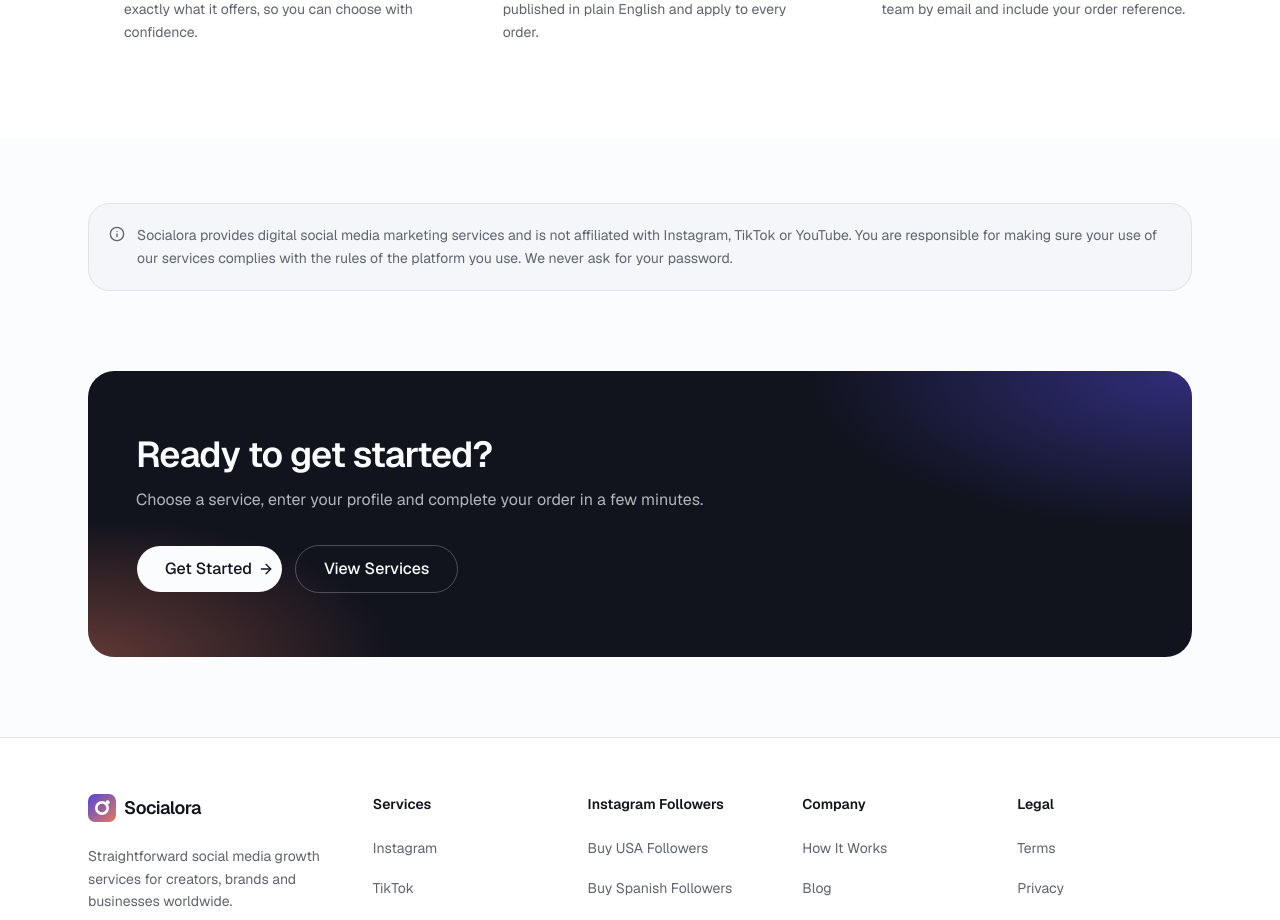
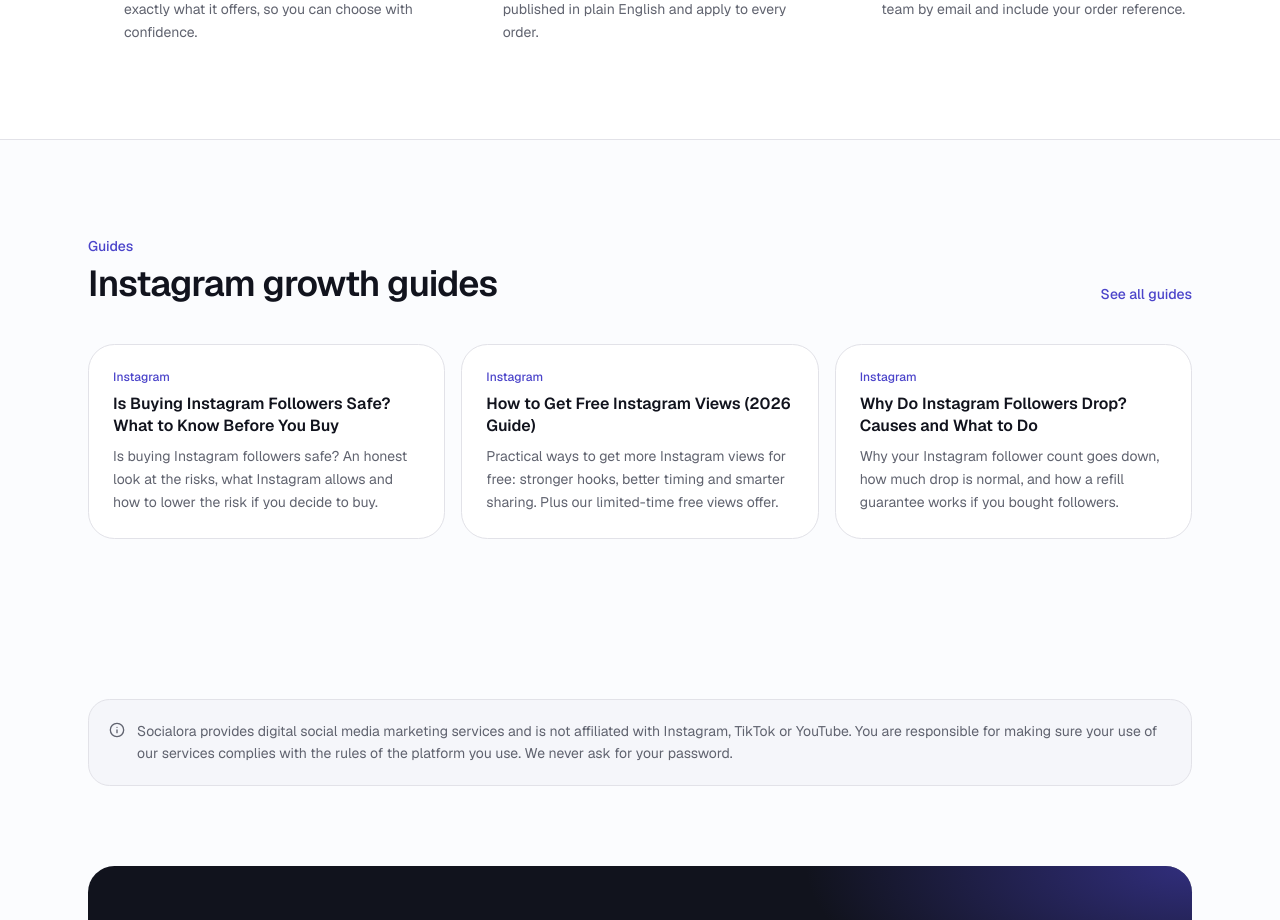
Before and after one commit to socialora1-code/socialora, a Next.js app: page / in a window 1280 px wide. Shown: the part 3480-4400 px from the top of the page. Built offline with nearby package versions, Linux system fonts and the light colour scheme; no server answers.

Commit message:
Update page.tsx

```diff
--- a/app/page.tsx
+++ b/app/page.tsx
@@ -6,6 +6,9 @@ import { TransparencySection } from '@/components/home/transparency-section'
 import { ComplianceNotice } from '@/components/site/compliance-notice'
 import { CtaSection } from '@/components/site/cta-section'
 import { SectionHeading } from '@/components/site/page-hero'
+import { POSTS } from '@/lib/blog'
+
+const GUIDES = POSTS.slice(0, 3)
 
 export default function HomePage() {
   return (
@@ -29,6 +32,30 @@ export default function HomePage() {
         </div>
       </section>
       <TransparencySection />
+      <section aria-labelledby="guides-title" className="border-t border-border">
+        <div className="mx-auto max-w-6xl px-4 py-16 sm:px-6 sm:py-24">
+          <div className="flex flex-col justify-between gap-4 sm:flex-row sm:items-end">
+            <SectionHeading id="guides-title" eyebrow="Guides" title="Instagram growth guides" />
+            <Link href="/blog" className="text-sm font-medium text-primary underline-offset-4 hover:underline">
+              See all guides
+            </Link>
+          </div>
+          <ul className="mt-10 grid gap-4 md:grid-cols-3">
+            {GUIDES.map((post) => (
+              <li key={post.slug}>
+                <Link
+                  href={`/blog/${post.slug}`}
+                  className="flex h-full flex-col rounded-3xl border border-border bg-card p-6 transition-colors hover:border-foreground/25"
+                >
+                  <p className="text-xs font-medium text-primary">{post.category}</p>
+                  <h3 className="mt-2 leading-snug font-semibold">{post.title}</h3>
+                  <p className="mt-2 text-sm leading-relaxed text-muted-foreground">{post.description}</p>
+                </Link>
+              </li>
+            ))}
+          </ul>
+        </div>
+      </section>
       <div className="mx-auto max-w-6xl px-4 pt-16 sm:px-6">
         <ComplianceNotice />
       </div>
```
